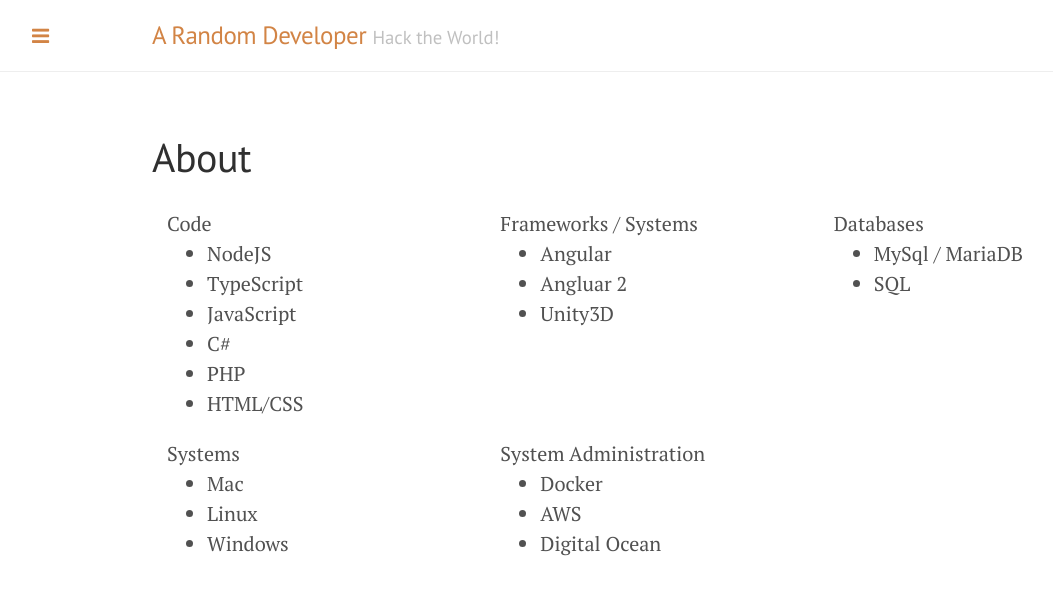
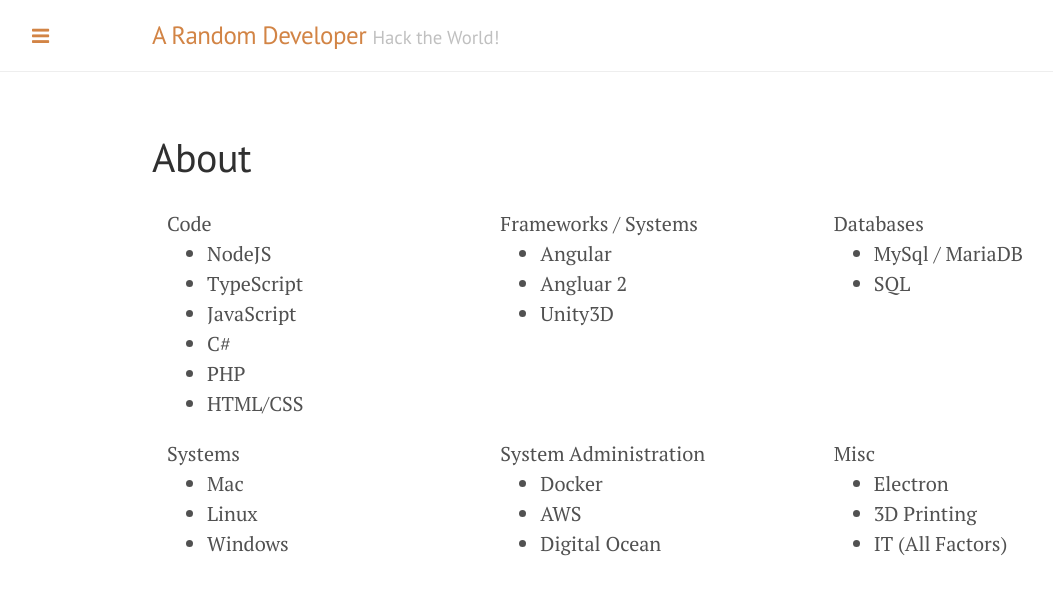
Before and after one commit to matthewwwillard/matthewwwillard.github.io, a Jekyll site: the page built from about.html, in a window 1280 px wide. Shown: the top 595 px of the page, without its empty margins (3-1056 px from the left). Built offline with Jekyll 4.4.1, drawn with Linux system fonts in a browser that asks for light colours.

Commit message:
Extra row for about

```diff
--- a/about.html
+++ b/about.html
@@ -49,5 +49,13 @@
                 <li>Digital Ocean</li>
             </ul>
         </div>
+        <div class="col-sm-12 col-md-4">
+            <span>Misc</span>
+            <ul>
+                <li>Electron</li>
+                <li>3D Printing</li>
+                <li>IT (All Factors)</li>
+            </ul>
+        </div>
     </div>
 </div>
```
